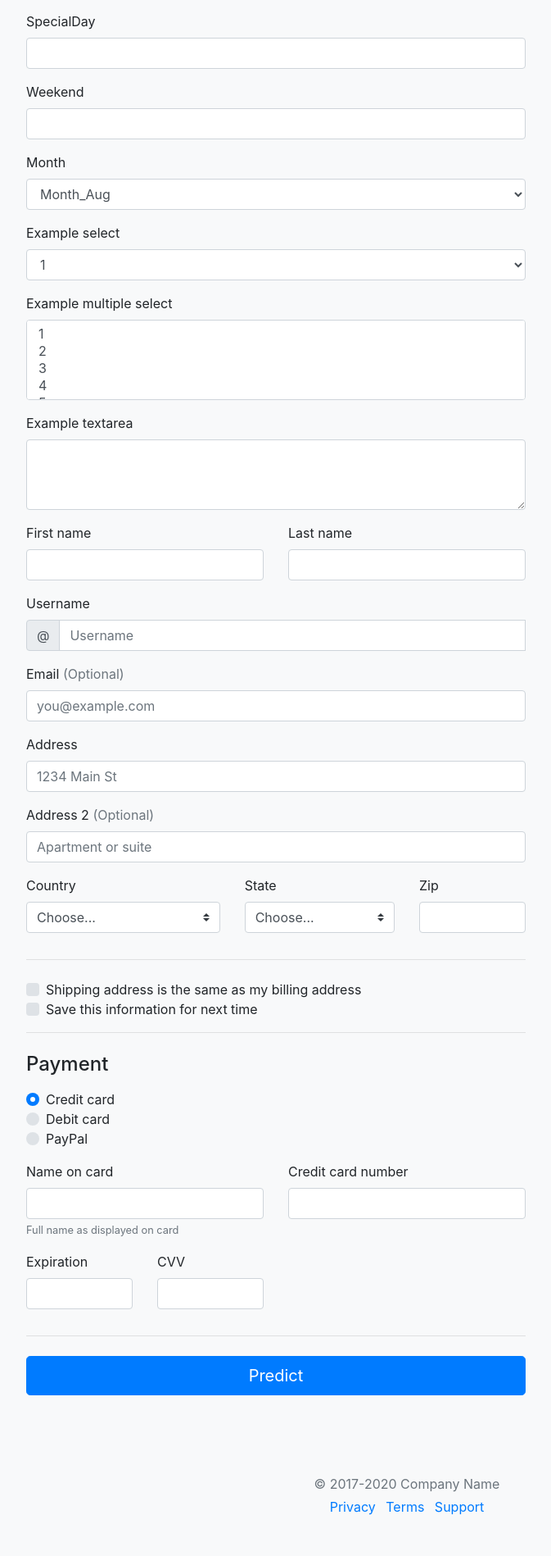
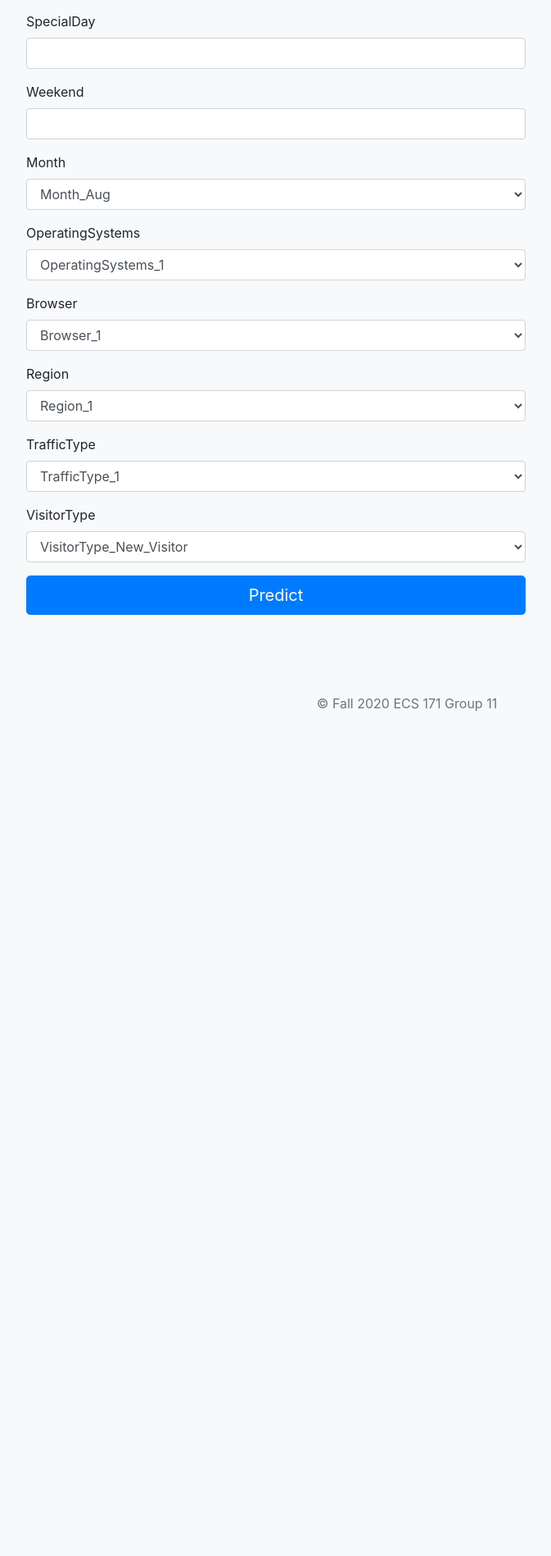
Before and after one commit to martingul/ECS171-Team11, a FastAPI app: page / in a window 1280 px wide. Shown: the part 907-2805 px from the top of the page at 82% size, without its empty margins (143-816 px from the left). After the commit the page ends 1774 px from the top, so only its background shows below. Run offline with FastAPI, Linux system fonts and the light colour scheme; some libraries are stand-ins or nearby versions.

Commit message:
Added all attributes into the form

```diff
--- a/templates/index.html
+++ b/templates/index.html
@@ -152,36 +152,92 @@
               <option>Month_Sep</option>
             </select>
           </div>
+          <div class="form-group">
+            <label for="OperatingSystems">OperatingSystems</label>
+            <select class="form-control" id="OperatingSystems">
+              <option>OperatingSystems_1</option>
+              <option>OperatingSystems_2</option>
+              <option>OperatingSystems_3</option>
+              <option>OperatingSystems_4</option>
+              <option>OperatingSystems_5</option>
+              <option>OperatingSystems_6</option>
+              <option>OperatingSystems_7</option>
+              <option>OperatingSystems_8</option>
+            </select>
+          </div>
+          <div class="form-group">
+            <label for="Browser">Browser</label>
+            <select class="form-control" id="Browser">
+              <option>Browser_1</option>
+              <option>Browser_2</option>
+              <option>Browser_3</option>
+              <option>Browser_4</option>
+              <option>Browser_5</option>
+              <option>Browser_6</option>
+              <option>Browser_7</option>
+              <option>Browser_8</option>
+              <option>Browser_9</option>
+              <option>Browser_10</option>
+              <option>Browser_11</option>
+              <option>Browser_12</option>
+              <option>Browser_13</option>
+            </select>
+          </div>
+          <div class="form-group">
+            <label for="Region">Region</label>
+            <select class="form-control" id="Region">
+              <option>Region_1</option>
+              <option>Region_2</option>
+              <option>Region_3</option>
+              <option>Region_4</option>
+              <option>Region_5</option>
+              <option>Region_6</option>
+              <option>Region_7</option>
+              <option>Region_8</option>
+              <option>Region_9</option>
+            </select>
+          </div>
+          <div class="form-group">
+            <label for="TrafficType">TrafficType</label>
+            <select class="form-control" id="TrafficType">
+              <option>TrafficType_1</option>
+              <option>TrafficType_2</option>
+              <option>TrafficType_3</option>
+              <option>TrafficType_4</option>
+              <option>TrafficType_5</option>
+              <option>TrafficType_6</option>
+              <option>TrafficType_7</option>
+              <option>TrafficType_8</option>
+              <option>TrafficType_9</option>
+              <option>TrafficType_10</option>
+              <option>TrafficType_11</option>
+              <option>TrafficType_12</option>
+              <option>TrafficType_13</option>
+              <option>TrafficType_14</option>
+              <option>TrafficType_15</option>
+              <option>TrafficType_16</option>
+              <option>TrafficType_17</option>
+              <option>TrafficType_18</option>
+              <option>TrafficType_19</option>
+              <option>TrafficType_20</option>
+            </select>
+          </div>
+          <div class="form-group">
+            <label for="VisitorType">VisitorType</label>
+            <select class="form-control" id="VisitorType">
+              <option>VisitorType_New_Visitor</option>
+              <option>VisitorType_Other</option>
+              <option>VisitorType_Returning_Visitor</option>
+            </select>
+          </div>
+
+          <button class="btn btn-primary btn-lg btn-block" type="submit">Predict</button>
 
 
 
+        </form>
 
-          <div class="form-group">
-            <label for="exampleFormControlSelect1">Example select</label>
-            <select class="form-control" id="exampleFormControlSelect1">
-              <option>1</option>
-              <option>2</option>
-              <option>3</option>
-              <option>4</option>
-              <option>5</option>
-            </select>
-          </div>
-          <div class="form-group">
-            <label for="exampleFormControlSelect2">Example multiple select</label>
-            <select multiple class="form-control" id="exampleFormControlSelect2">
-              <option>1</option>
-              <option>2</option>
-              <option>3</option>
-              <option>4</option>
-              <option>5</option>
-            </select>
-          </div>
-          <div class="form-group">
-            <label for="exampleFormControlTextarea1">Example textarea</label>
-            <textarea class="form-control" id="exampleFormControlTextarea1" rows="3"></textarea>
-          </div>
-        </form>
-        <form class="needs-validation" novalidate>
+        <!-- <form class="needs-validation" novalidate>
           <div class="row">
             <div class="col-md-6 mb-3">
               <label for="firstName">First name</label>
@@ -325,17 +381,17 @@
           </div>
           <hr class="mb-4">
           <button class="btn btn-primary btn-lg btn-block" type="submit">Predict</button>
-        </form>
+        </form> -->
       </div>
     </div>
 
     <footer class="my-5 pt-5 text-muted text-center text-small">
-      <p class="mb-1">&copy; 2017-2020 Company Name</p>
-      <ul class="list-inline">
+      <p class="mb-1">&copy; Fall 2020 ECS 171 Group 11</p>
+      <!-- <ul class="list-inline">
         <li class="list-inline-item"><a href="#">Privacy</a></li>
         <li class="list-inline-item"><a href="#">Terms</a></li>
         <li class="list-inline-item"><a href="#">Support</a></li>
-      </ul>
+      </ul> -->
     </footer>
   </div>
   <script src="https://code.jquery.com/jquery-3.5.1.slim.min.js"
```
